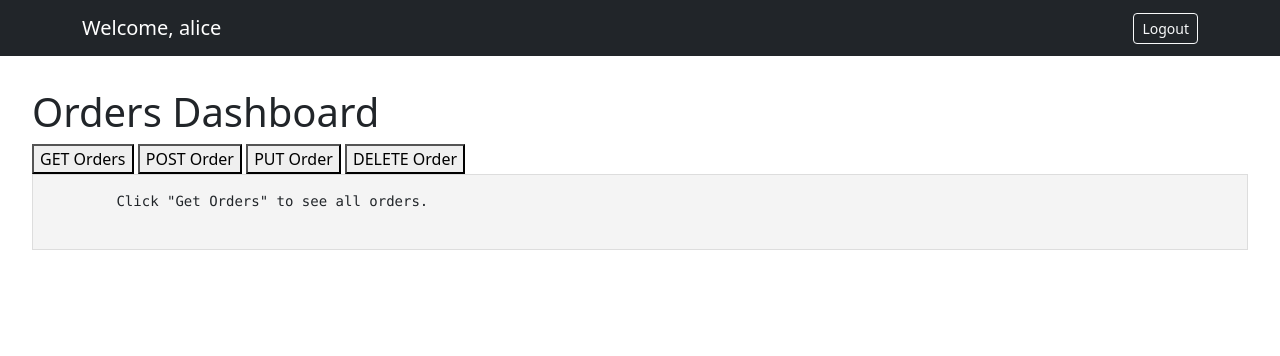
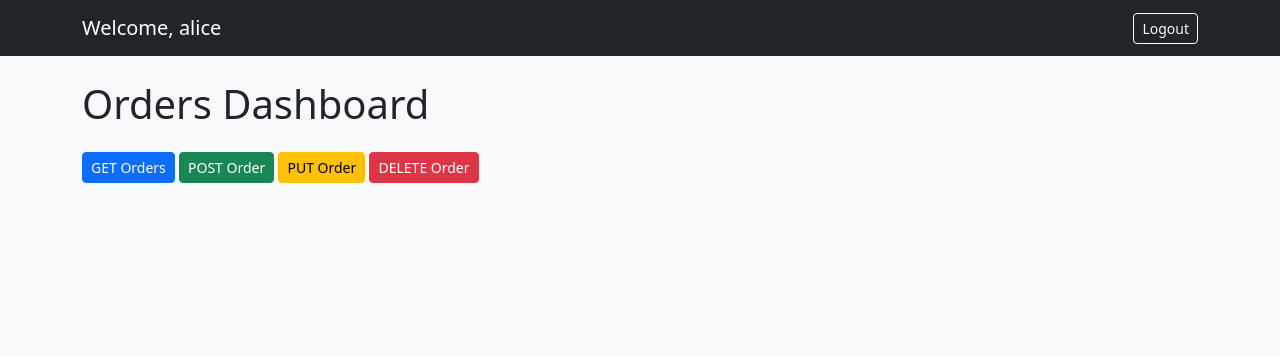
Before and after one commit to BLACKACE13/Trackify, a Flask app: page /dashboard in a window 1280 px wide. Shown: the top 356 px of the page. Run offline with Flask 3, Linux system fonts and the light colour scheme; a user stored in the database is signed in.

Commit message:
updated dashboard.html

```diff
--- a/templates/dashboard.html
+++ b/templates/dashboard.html
@@ -3,14 +3,13 @@
 <head>
   <meta charset="UTF-8">
   <meta name="viewport" content="width=device-width, initial-scale=1.0">
-    <title>Dashboard</title>
-    <!-- Bootstrap CDN -->
+  <title>Orders Dashboard</title>
   <link href="https://cdn.jsdelivr.net/npm/bootstrap@5.3.2/dist/css/bootstrap.min.css" rel="stylesheet">
   <link href="https://cdn.jsdelivr.net/npm/bootstrap-icons@1.11.3/font/bootstrap-icons.min.css" rel="stylesheet">
+</head>
+<body class="bg-light">
 
-</head>
-<body class="bg-light-dashboard">
-
+  <!-- Navbar -->
   <nav class="navbar navbar-expand-lg navbar-dark bg-dark">
     <div class="container">
       <a class="navbar-brand">Welcome, {{ username }}</a>
@@ -20,87 +19,187 @@
     </div>
   </nav>
 
+  <!-- Main Container -->
+  <div class="container py-4">
+    <h1 class="mb-4">Orders Dashboard</h1>
 
-    <div style="padding:2rem;">
-    <h1>Orders Dashboard</h1>
+    <!-- Action Buttons -->
+    <div class="mb-3">
+      <button class="btn btn-primary btn-sm" onclick="getOrders()">GET Orders</button>
+      <button class="btn btn-success btn-sm" data-bs-toggle="modal" data-bs-target="#createModal">POST Order</button>
+      <button class="btn btn-warning btn-sm" data-bs-toggle="modal" data-bs-target="#updateModal">PUT Order</button>
+      <button class="btn btn-danger btn-sm" data-bs-toggle="modal" data-bs-target="#deleteModal">DELETE Order</button>
+    </div>
 
-    <div style="margin-bottom:1rem;">
-        <nav>
-            <button onclick="getOrders()">GET Orders</button>
-            <button onclick="createOrder()">POST Order</button>
-            <button onclick="updateOrder()">PUT Order</button>
-            <button onclick="deleteOrder()">DELETE Order</button>
-        </nav>
-        <pre id="output" style="background:#f4f4f4; padding:1rem; border:1px solid #ddd; max-height:300px; overflow:auto;">
-        Click "Get Orders" to see all orders.
-        </pre>
+    <!-- Orders Table -->
+    <div class="table-responsive">
+      <table class="table table-bordered table-striped" id="ordersTable" style="display: none;">
+        <thead class="table-dark">
+          <tr>
+            <th>ID</th>
+            <th>Customer</th>
+            <th>Product</th>
+            <th>Status</th>
+            <th>Date</th>
+          </tr>
+        </thead>
+        <tbody id="ordersBody"></tbody>
+      </table>
     </div>
   </div>
 
+  <!-- POST Modal -->
+  <div class="modal fade" id="createModal" tabindex="-1">
+    <div class="modal-dialog">
+      <form class="modal-content" onsubmit="createOrder(event)">
+        <div class="modal-header">
+          <h5 class="modal-title">Create Order</h5>
+          <button type="button" class="btn-close" data-bs-dismiss="modal"></button>
+        </div>
+        <div class="modal-body">
+          <input type="text" class="form-control mb-2" id="newCustomer" placeholder="Customer" required>
+          <input type="text" class="form-control mb-2" id="newProduct" placeholder="Product" required>
+        </div>
+        <div class="modal-footer">
+          <button type="submit" class="btn btn-success">Create</button>
+        </div>
+      </form>
+    </div>
+  </div>
+
+  <!-- PUT Modal -->
+  <div class="modal fade" id="updateModal" tabindex="-1">
+    <div class="modal-dialog">
+        <form class="modal-content" onsubmit="updateOrder(event)">
+        <div class="modal-header">
+            <h5 class="modal-title">Update Order Status</h5>
+            <button type="button" class="btn-close" data-bs-dismiss="modal"></button>
+        </div>
+        <div class="modal-body">
+            <input type="number" class="form-control mb-3" id="updateId" placeholder="Order ID" required>
+
+            <!-- Dropdown for status -->
+            <label for="updateStatus" class="form-label">New Status</label>
+            <select class="form-select" id="updateStatus" required>
+            <option value="">-- Select Status --</option>
+            <option value="Processing">Processing</option>
+            <option value="Shipped">Shipped</option>
+            <option value="Delivered">Delivered</option>
+            </select>
+
+            <div class="form-text mt-2">
+            Status flow: <b>Pending → Processing → Shipped → Delivered</b>
+            </div>
+        </div>
+        <div class="modal-footer">
+            <button type="submit" class="btn btn-warning">Update</button>
+        </div>
+        </form>
+    </div>
+  </div>
+
+
+  <!-- DELETE Modal -->
+  <div class="modal fade" id="deleteModal" tabindex="-1">
+    <div class="modal-dialog">
+      <form class="modal-content" onsubmit="deleteOrder(event)">
+        <div class="modal-header">
+          <h5 class="modal-title">Delete Order</h5>
+          <button type="button" class="btn-close" data-bs-dismiss="modal"></button>
+        </div>
+        <div class="modal-body">
+          <input type="number" class="form-control mb-2" id="deleteId" placeholder="Order ID" required>
+        </div>
+        <div class="modal-footer">
+          <button type="submit" class="btn btn-danger">Delete</button>
+        </div>
+      </form>
+    </div>
+  </div>
+
+  <!-- Bootstrap + Custom Script -->
+  <script src="https://cdn.jsdelivr.net/npm/bootstrap@5.3.2/dist/js/bootstrap.bundle.min.js"></script>
   <script>
-    // ✅ Save token passed from Flask into localStorage
     const jwtToken = "{{ token }}";
-    if (jwtToken) {
-        localStorage.setItem("jwtToken", jwtToken);
-    }
-
-    const output = document.getElementById("output");
-
-    function showResult(data) {
-        output.textContent = JSON.stringify(data, null, 2);
-    }
+    if (jwtToken) localStorage.setItem("jwtToken", jwtToken);
 
     async function getOrders() {
       const token = localStorage.getItem("jwtToken");
       const res = await fetch("/orders", {
-            method: "GET",
-            headers: {
-                "Content-Type": "application/json",
-                "Authorization": "Bearer " + token
-            }
+        headers: { "Authorization": "Bearer " + token }
       });
       const data = await res.json();
-        showResult(data);
+
+      const table = document.getElementById("ordersTable");
+      const body = document.getElementById("ordersBody");
+      body.innerHTML = "";
+
+      if (Array.isArray(data)) {
+        data.forEach(order => {
+          body.innerHTML += `
+            <tr>
+              <td>${order.id}</td>
+              <td>${order.customer}</td>
+              <td>${order.product}</td>
+              <td>${order.status}</td>
+              <td>${order.date}</td>
+            </tr>
+          `;
+        });
+        table.style.display = "table";
+      }
     }
 
-    async function createOrder() {
+    async function createOrder(e) {
+      e.preventDefault();
       const token = localStorage.getItem("jwtToken");
+      const customer = document.getElementById("newCustomer").value;
+      const product = document.getElementById("newProduct").value;
+
       const res = await fetch("/orders", {
         method: "POST",
-            headers: {
-                "Content-Type": "application/json",
-                "Authorization": "Bearer " + token
-            },
-            body: JSON.stringify({ item: "Laptop", quantity: 1 })
+        headers: { "Content-Type": "application/json", "Authorization": "Bearer " + token },
+        body: JSON.stringify({ customer, product })
       });
+
       const data = await res.json();
-        showResult(data);
+      alert(data.message || JSON.stringify(data));
+      getOrders();
     }
 
-    async function updateOrder() {
+    async function updateOrder(e) {
+        e.preventDefault();
         const token = localStorage.getItem("jwtToken");
-        const res = await fetch("/orders/1", {  // example order id = 1
+        const id = document.getElementById("updateId").value;
+        const status = document.getElementById("updateStatus").value;
+
+        const res = await fetch(`/orders/${id}`, {
             method: "PUT",
             headers: {
             "Content-Type": "application/json",
             "Authorization": "Bearer " + token
             },
-            body: JSON.stringify({ quantity: 2 })
+            body: JSON.stringify({ status })
         });
+
         const data = await res.json();
-        showResult(data);
+        alert(data.message || JSON.stringify(data));
+        getOrders(); // refresh table
         }
 
-    async function deleteOrder() {
+    async function deleteOrder(e) {
+      e.preventDefault();
       const token = localStorage.getItem("jwtToken");
-        const res = await fetch("/orders/1", {  // example order id = 1
+      const id = document.getElementById("deleteId").value;
+
+      const res = await fetch(`/orders/${id}`, {
         method: "DELETE",
-            headers: {
-                "Authorization": "Bearer " + token
-            }
+        headers: { "Authorization": "Bearer " + token }
       });
+
       const data = await res.json();
-        showResult(data);
+      alert(data.message || JSON.stringify(data));
+      getOrders();
     }
   </script>
 </body>
```
Lines whose indentation alone changed are shown as unchanged.
